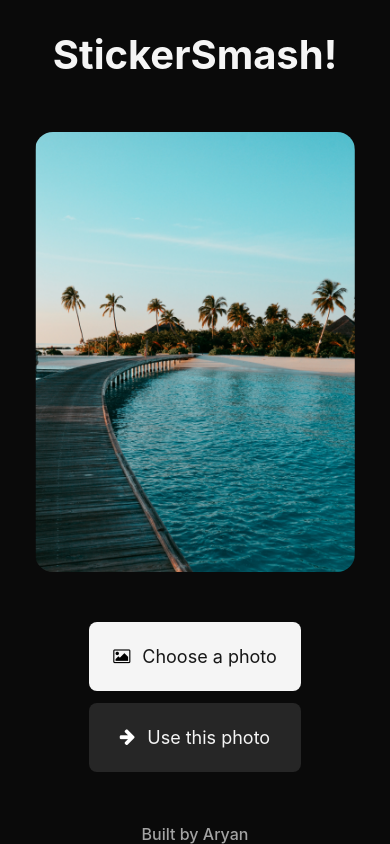
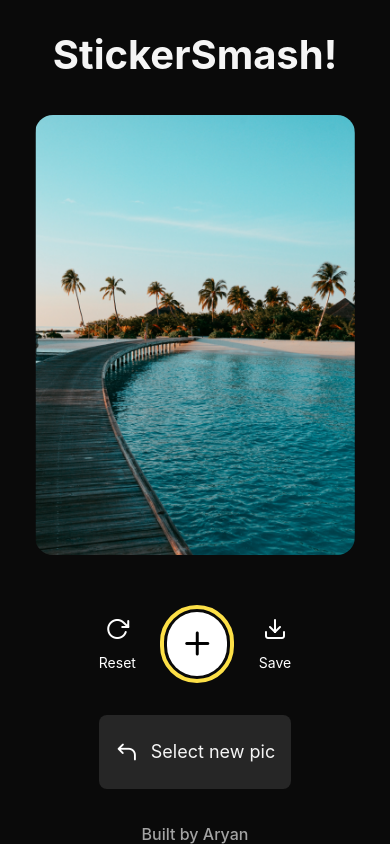
Before and after one commit to aryanprince/sticker-smash, a React Native app: screen / in a window 390 px wide. Built offline with nearby package versions, Linux system fonts and the light colour scheme.

Commit message:
✨ Create edit photo menu

```diff
--- a/src/components/Button.tsx
+++ b/src/components/Button.tsx
@@ -3,11 +3,13 @@ import { Pressable, StyleSheet, Text, View } from 'react-native'
 
 export default function Button({
   label,
+  icon,
   variant = 'primary',
   onPress,
 }: {
-  label: string
-  variant?: 'primary' | 'secondary'
+  label?: string
+  icon?: React.ReactNode
+  variant?: 'primary' | 'secondary' | 'custom-icon'
   onPress?: () => void
 }) {
   if (variant === 'primary') {
@@ -22,11 +24,17 @@ export default function Button({
   } else if (variant === 'secondary') {
     return (
       <View>
-        <Pressable
-          style={styles.secondaryButtonContainer}
-          onPress={() => alert('You pressed a button.')}
-        >
+        <Pressable style={styles.secondaryButtonContainer} onPress={onPress}>
           <FontAwesome name="arrow-right" size={18} color="#fff" />
+          <Text style={styles.secondaryButtonLabel}>{label}</Text>
+        </Pressable>
+      </View>
+    )
+  } else if (variant === 'custom-icon') {
+    return (
+      <View>
+        <Pressable style={styles.secondaryButtonContainer} onPress={onPress}>
+          {icon}
           <Text style={styles.secondaryButtonLabel}>{label}</Text>
         </Pressable>
       </View>
@@ -54,7 +62,7 @@ const styles = StyleSheet.create({
     backgroundColor: '#262626',
     borderColor: '#fff',
     paddingVertical: 24,
-    paddingHorizontal: 24,
+    paddingHorizontal: 16,
     borderRadius: 8,
     flexDirection: 'row',
     alignItems: 'center',
--- /dev/null
+++ b/src/components/CircleButton.tsx
@@ -0,0 +1,21 @@
+import { Feather } from '@expo/vector-icons'
+import { Pressable, View } from 'react-native'
+
+export default function CircleButton() {
+  return (
+    <View
+      style={{
+        padding: 3,
+        borderRadius: 9999,
+        borderWidth: 4,
+        borderColor: '#fde047',
+      }}
+    >
+      <Pressable
+        style={{ backgroundColor: '#fff', borderRadius: 9999, padding: 12 }}
+      >
+        <Feather name="plus" size={36} />
+      </Pressable>
+    </View>
+  )
+}
--- a/src/components/HomeScreen.tsx
+++ b/src/components/HomeScreen.tsx
@@ -3,12 +3,16 @@ import { StatusBar } from 'expo-status-bar'
 import { StyleSheet, Text, View } from 'react-native'
 import { SafeAreaView } from 'react-native-safe-area-context'
 
+import { AntDesign, Feather, MaterialIcons } from '@expo/vector-icons'
 import { useState } from 'react'
 import Button from './Button'
+import CircleButton from './CircleButton'
+import IconButton from './IconButton'
 import ImageViewer from './ImageViewer'
 
 export default function HomeScreen() {
   const [selectedImage, setSelectedImage] = useState<string>('')
+  const [showAppOptions, setShowAppOptions] = useState<boolean>(false)
 
   const pickImageAsync = async () => {
     let result = await ImagePicker.launchImageLibraryAsync({
@@ -18,12 +22,18 @@ export default function HomeScreen() {
 
     result.canceled && alert('You did not select any image.')
 
-    result.assets && setSelectedImage(result.assets[0].uri)
+    if (result.assets) {
+      setSelectedImage(result.assets[0].uri)
+      setShowAppOptions(true)
+    }
   }
 
   return (
     <SafeAreaView style={styles.container}>
+      {/* HEADER */}
       <Text style={styles.headerText}>StickerSmash!</Text>
+
+      {/* CONTENT */}
       <View
         style={{
           flex: 1,
@@ -35,15 +45,55 @@ export default function HomeScreen() {
         }}
       >
         <ImageViewer selectedImage={selectedImage} />
+
+        {/* MENU 1 - SELECT PHOTO */}
+        {!!showAppOptions && (
           <View style={{ flexDirection: 'column', gap: 12 }}>
             <Button
               label="Choose a photo"
               variant="primary"
               onPress={pickImageAsync}
             />
-          <Button label="Use this photo" variant="secondary" />
+            <Button
+              label="Use this photo"
+              variant="secondary"
+              onPress={() => setShowAppOptions(true)}
+            />
           </View>
+        )}
+
+        {/* MENU 2 - ADD EMOJIS */}
+        {!showAppOptions && (
+          <View style={{ flexDirection: 'column', gap: 32 }}>
+            <View
+              style={{
+                flexDirection: 'row',
+                gap: 16,
+                alignItems: 'center',
+                justifyContent: 'space-between',
+              }}
+            >
+              <IconButton
+                label="Reset"
+                icon={<Feather name="rotate-cw" size={24} color="#fff" />}
+              />
+              <CircleButton />
+              <IconButton
+                label="Save"
+                icon={<Feather name="download" size={24} color="#fff" />}
+              />
             </View>
+            <Button
+              variant="custom-icon"
+              label="Select new pic"
+              icon={<AntDesign name="back" size={24} color="#fff" />}
+            />
+          </View>
+        )}
+      </View>
+      {/* END OF CONTENT */}
+
+      {/* FOOTER */}
       <Text style={styles.footerText}>Built by Aryan</Text>
       <StatusBar style="auto" />
     </SafeAreaView>
--- /dev/null
+++ b/src/components/IconButton.tsx
@@ -0,0 +1,21 @@
+import { Feather } from '@expo/vector-icons'
+import { Pressable, Text, View } from 'react-native'
+
+export default function IconButton({
+  label,
+  icon,
+}: {
+  label: string
+  icon: React.ReactNode
+}) {
+  return (
+    <View style={{}}>
+      <Pressable
+        style={{ flexDirection: 'column', gap: 12, alignItems: 'center' }}
+      >
+        {icon}
+        <Text style={{ color: '#fff' }}>{label}</Text>
+      </Pressable>
+    </View>
+  )
+}
```
Lines whose indentation alone changed are shown as unchanged.
